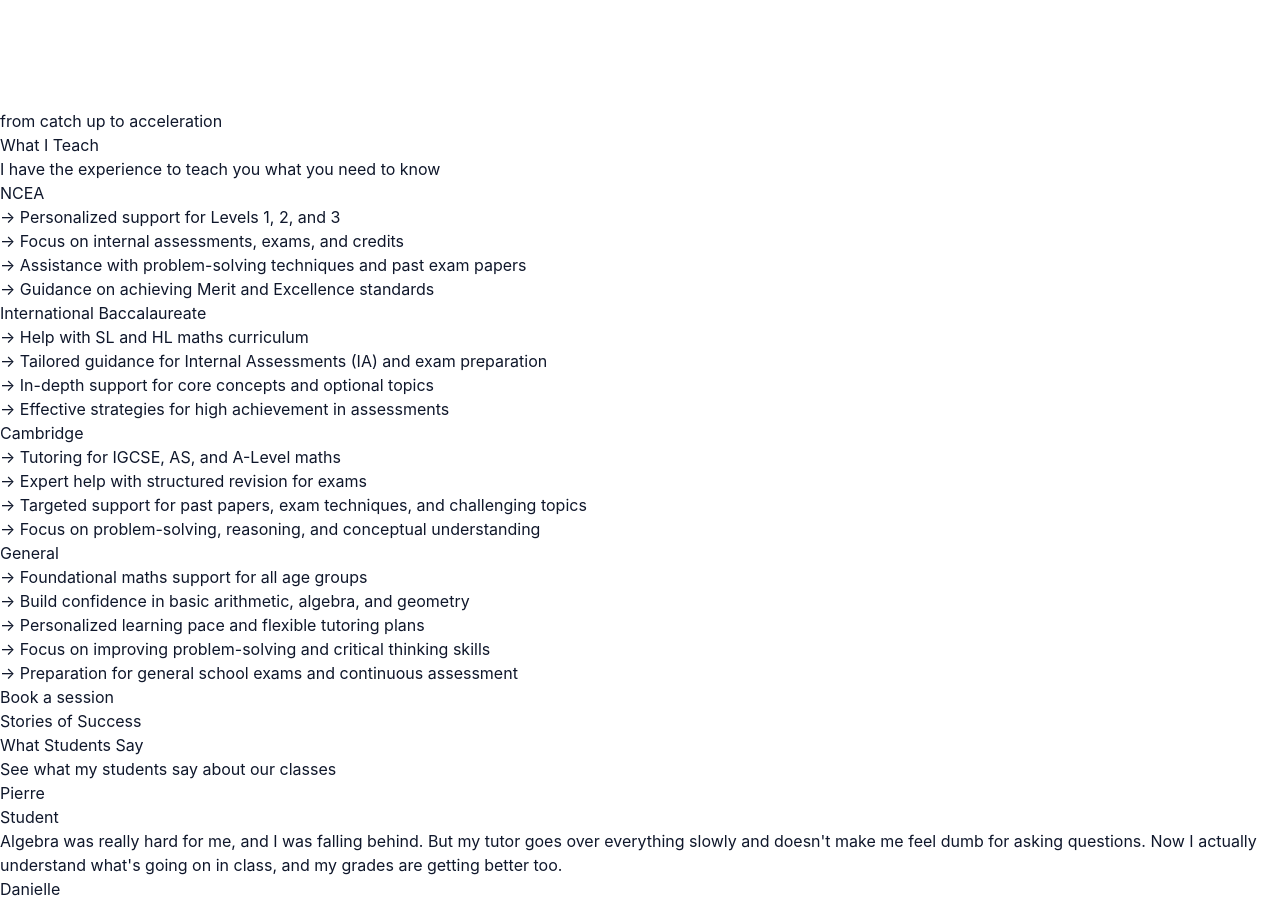
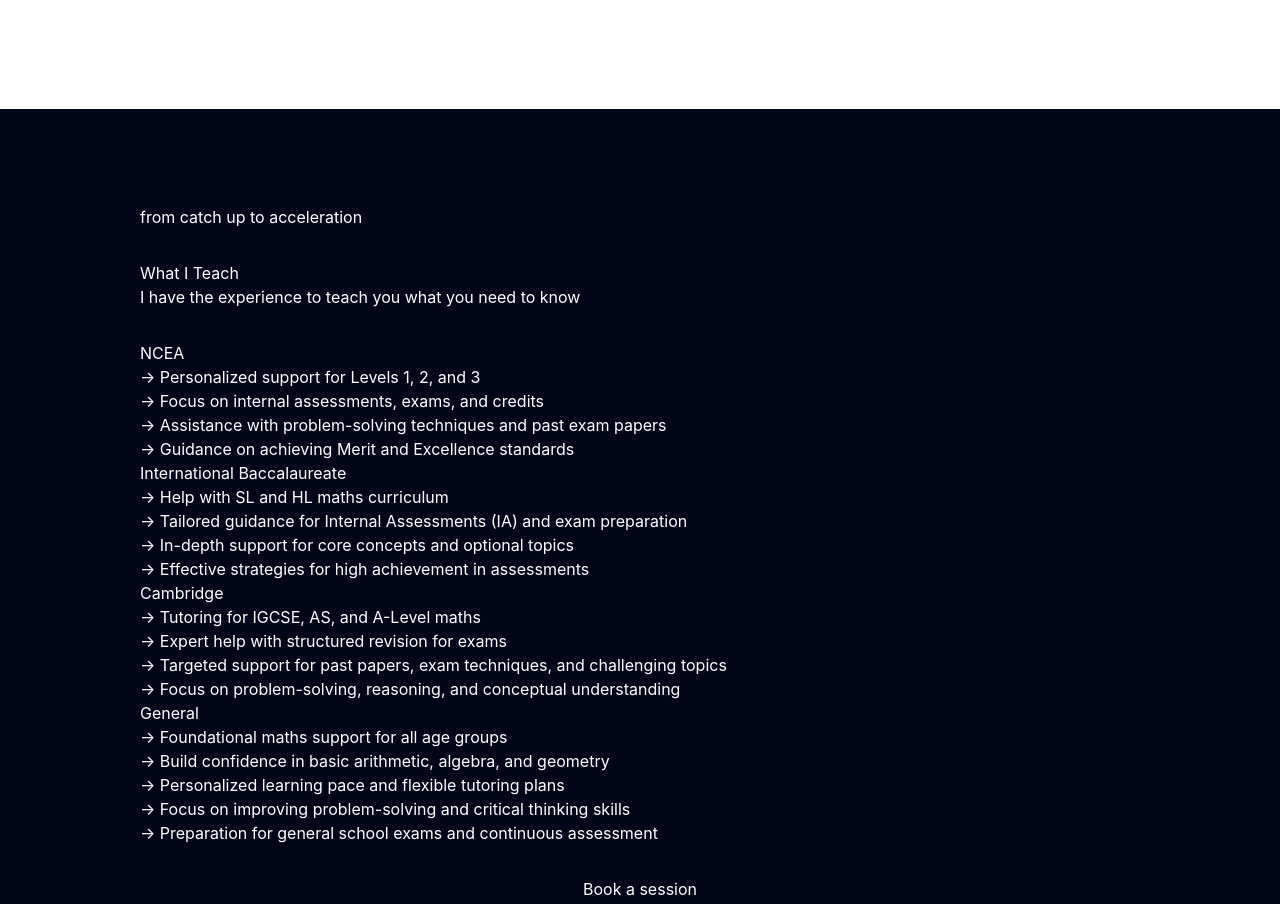
Before and after one commit to globus40000/tailwindcss-260701, a website built with Vite: page index.html in a window 1280 px wide. Shown: the part 919-1823 px from the top of the page. Built offline with nearby package versions, Linux system fonts and the light colour scheme.

Commit message:
style(maths): set layout

```diff
--- a/index.html
+++ b/index.html
@@ -89,8 +89,11 @@
           ></div>
         </div>
       </section>
-      <section id="maths">
-        <div>
+      <section
+        id="maths"
+        class="bg-slate-950 text-white px-8 py-16 sm:py-20 md:py-24"
+      >
+        <div class="w-full mx-auto max-w-250 flex flex-col gap-8">
           <p>from catch up to acceleration</p>
           <div>
             <h3>What I Teach</h3>
```
